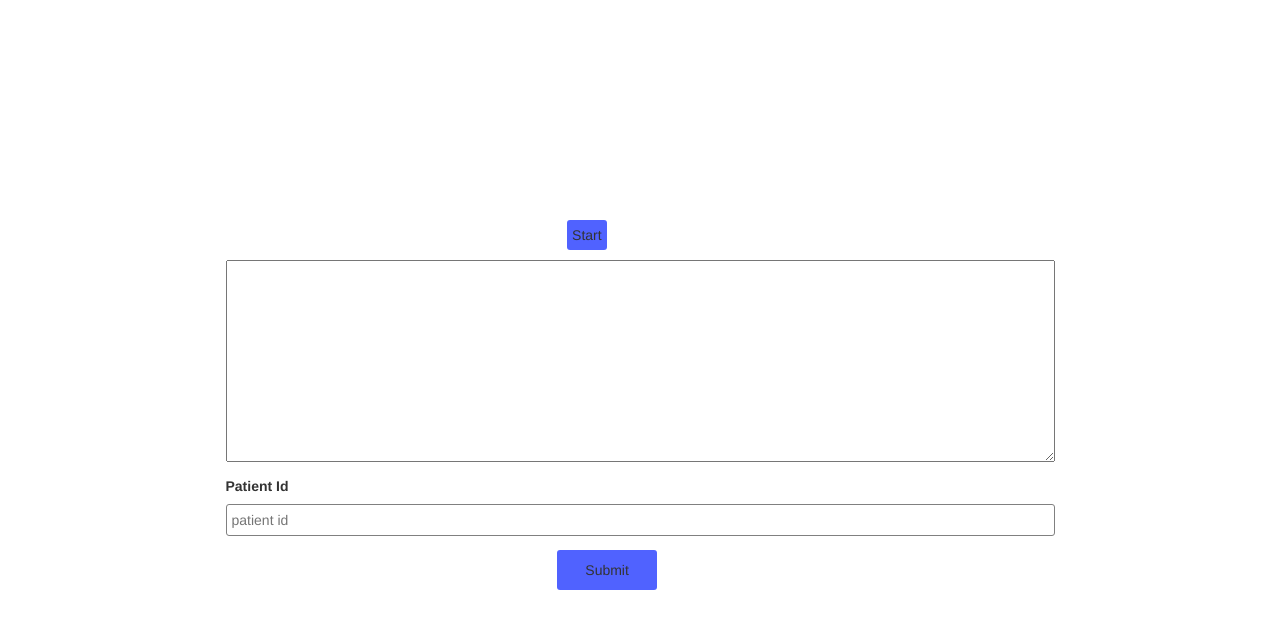
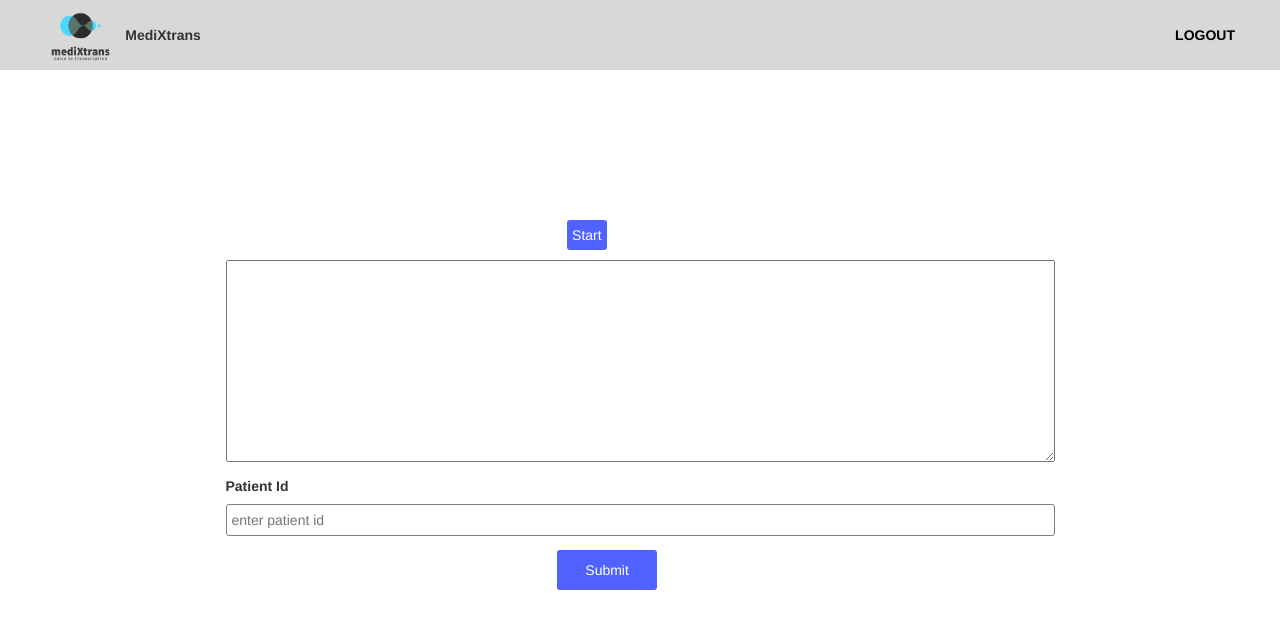
Before and after one commit to LuckYYadav15/MediXtranS, a React (Create React App) app: page /speech in a window 1280 px wide. Shown: the top 628 px of the page. Built offline with nearby package versions, Linux system fonts and the light colour scheme.

Commit message:
transcription page css updated

```diff
--- a/src/components/Navbar/Navbar.jsx
+++ b/src/components/Navbar/Navbar.jsx
@@ -1,6 +1,25 @@
 import "./Navbar.css";
+import { useState, useEffect } from "react";
 import { Link, useNavigate } from "react-router-dom";
 function BasicExample() {
+  const [isLoggedIn, setIsLoggedIn] = useState(false);
+
+  useEffect(() => {
+    // You can put your login check code here to update the isLoggedIn state
+    // For example, you can check if the user has an authentication token in localStorage
+    const authToken = localStorage.getItem("authToken");
+    setIsLoggedIn(authToken !== true);
+  }, []);
+
+  function handleLogout() {
+    // You can put your logout code here to clear the authentication token and update the isLoggedIn state
+    localStorage.removeItem("authToken");
+    navigate("/login");
+    setIsLoggedIn(false);
+  }
+  const handleLogoClick = () => {
+    navigate("/landing");
+  };
   const navigate = useNavigate();
   const routeLogin = () => {
     navigate("/login");
@@ -17,25 +36,32 @@ function BasicExample() {
             height: "400%",
             marginLeft: "-5px",
             marginTop: "-25px",
+            cursor: "pointer",
           }}
           src={process.env.PUBLIC_URL + "/mediXlogo.png"}
           alt="My Image"
         />
       </div>
-      <div style={{ marginLeft: "-40px" }}>MediXtrans</div>
+      <div onClick={handleLogoClick} style={{ marginLeft: "-40px" , cursor: "pointer"}}>
+        MediXtrans
+      </div>
 
       <div class="navbar-items">
+        {isLoggedIn ? (
+          <button
+            onClick={handleLogout}
+            style={{ cursor: "pointer", color: "black" }}
+          >
+            LOGOUT
+          </button>
+        ) : (
+          <>
             <button
               onClick={routeLogin}
-          style={{
-            marginLeft: "10px",
-            cursor: "pointer",
-            color: "black",
-          }}
+              style={{ marginLeft: "10px", cursor: "pointer", color: "black" }}
             >
               LOGIN
             </button>
-
             <button
               onClick={routeSignup}
               style={{
@@ -47,6 +73,8 @@ function BasicExample() {
             >
               SIGN UP
             </button>
+          </>
+        )}
       </div>
     </nav>
   );
--- a/src/pages/Transcription.jsx
+++ b/src/pages/Transcription.jsx
@@ -2,6 +2,7 @@ import React, { useState } from "react";
 import axios from "axios";
 import query from "./queryTrans"; // assuming the file containing the function is named query.js
 import LoadingPage from "../components/Loading/loading";
+import NavBar from "../components/Navbar/Navbar";
 
 function MyComponent() {
   const [inputs, setInput] = useState("");
@@ -50,12 +51,12 @@ function MyComponent() {
   const getEntityColor = (entity_group) => {
     switch (entity_group) {
       case "Detailed_description":
-        return "red";
-      case "age":
-        return "yellow";
-      case "history":
-        return "blue";
-      case "nonbiological_location":
+        return "#EC4899";
+      case "Age":
+        return "#8B5CF6";
+      case "History":
+        return "orange";
+      case "Nonbiological_location":
         return "violet";
 
       case "Disease_disorder":
@@ -65,7 +66,7 @@ function MyComponent() {
         return "orange";
 
       case "Lab_value":
-        return "brown";
+        return "#0EA5E9";
 
       case "Distance":
         return "gray";
@@ -74,7 +75,7 @@ function MyComponent() {
         return "aqua";
 
       case "Sign_symptom":
-        return "Brown";
+        return "#6366F1";
 
       case "Biological_structure":
         return "lime";
@@ -82,8 +83,13 @@ function MyComponent() {
       case "Frequency":
         return "Maroon";
 
+      case "Sex":
+        return "green";
+
+      case "Therapeutic_procedure":
+        return "olive";
       default:
-        return "black";
+        return "yellow";
     }
   };
 
@@ -91,15 +97,15 @@ function MyComponent() {
     const highlightedText = [];
     let lastIndex = 0;
     console.log(result.length);
-    console.log(inputs)
+    console.log(inputs);
     for (let i = 0; i < result.length; i++) {
       const { start, end, score, entity_group } = result[i];
       console.log(result[i]);
       const color = getEntityColor(entity_group);
       const textChunk = inputs.substring(lastIndex, start);
-      console.log(textChunk)
+      console.log(textChunk);
       const entityChunk = inputs.substring(start, end);
-      console.log(entityChunk)
+      console.log(entityChunk);
       if (textChunk) {
         highlightedText.push(<span key={lastIndex}>{textChunk}</span>);
       }
@@ -134,80 +140,22 @@ function MyComponent() {
     );
   });
 
-  // const outputList = output.map((result, index) => (
-  //   <div key={index}>
-  //     <p>
-  //       {result.map(({ word, score, entity_group }) => {
-  //         let color = "black";
-  //         switch (entity_group) {
-  //           case "Detailed_description":
-  //             color = "red";
-  //             break;
-  //           case "age":
-  //             color = "yellow";
-  //             break;
-  //           case "history":
-  //             color = "blue";
-  //             break;
-  //           case "nonbiological_location":
-  //             color = "violet";
-  //             break;
-  //           case "Disease_disorder":
-  //             color = "green";
-  //             break;
-  //           case "Diagnostic_procedure":
-  //             color = "orange";
-  //             break;
-  //           case "Lab_value":
-  //             color = "brown";
-  //             break;
-  //           case "Distance":
-  //             color = "gray";
-  //             break;
-  //           case "Clinical_event":
-  //             color = "aqua";
-  //             break;
-  //           case "Sign_symptom":
-  //             color = "Brown";
-  //             break;
-  //           case "Biological_structure":
-  //             color = "lime";
-  //             break;
-  //           case "Frequency":
-  //             color = "Maroon";
-  //             break;
-  //           default:
-  //             color = "black";
-  //         }
-  //         return (
-  //           <span
-  //             key={word}
-  //             style={{
-  //               color: score >= 0.5 ? color : color,
-  //               fontSize: score >= 0.5 && entity_group ? "80%" : "100%",
-  //             }}
-  //           >
-  //             {word} {score >= 0.5 && entity_group ? `(${entity_group})` : null}
-  //           </span>
-  //         );
-  //       })}
-  //     </p>
-  //   </div>
-  // ));
-
   if (loading) {
     // show loading animation if loading state is true
     return <LoadingPage />;
   }
   return (
-    <div style={{ display: "flex" }}>
+    <div style={{ display: "flex", marginLeft: "20px" }}>
+      <NavBar />
       <div style={{ width: "50%", marginRight: "20px" }}>
+        <div style={{ color: "white" }}>
           <button
             style={{ marginBottom: "50px", alignItems: "center" }}
             onClick={handleFindOne}
           >
             Get Data
           </button>
+        </div>
         <form onSubmit={handleSubmit}>
           <textarea
             style={{ alignItems: "center" }}
@@ -217,12 +165,21 @@ function MyComponent() {
             value={inputs}
             onChange={(e) => setInput(e.target.value)}
           />
+          <div style={{ color: "white" }}>
             <button style={{ alignItems: "center" }} type="submit">
               Compute
             </button>
+          </div>
         </form>
       </div>
-      <div style={{ width: "50%" }}>
+      <div
+        style={{
+          width: "50%",
+          marginRight: "30px",
+          fontSize: "300px",
+          textAlign: "justify",
+        }}
+      >
         {outputList}
       </div>
     </div>
--- a/src/pages/speechTotext.jsx
+++ b/src/pages/speechTotext.jsx
@@ -1,6 +1,7 @@
 import React, { useState, useEffect } from "react";
 import { Navigate } from "react-router-dom";
 import LoadingPage from "../components/Loading/loading";
+import NavBar from "../components/Navbar/Navbar";
 
 const SpeechToText = () => {
   const [isRecording, setIsRecording] = useState(false);
@@ -75,7 +76,15 @@ const SpeechToText = () => {
 
   return (
     <div>
-      <div style={{ padding: "10px 10px", marginLeft: "40%", width: "60px" }}>
+      <NavBar />
+      <div
+        style={{
+          padding: "10px 10px",
+          marginLeft: "40%",
+          width: "60px",
+          color: "white",
+        }}
+      >
         <button onClick={isRecording ? handleStop : handleStart}>
           {isRecording ? "Stop" : "Start"}
         </button>
@@ -91,14 +100,19 @@ const SpeechToText = () => {
           <label htmlFor="patientId">Patient Id</label>
           <input
             type="text"
-            placeholder="patient id"
+            placeholder="enter patient id"
             name="patientId"
             value={patientId}
             onChange={(e) => setPatientId(e.target.value)}
           />
         </div>
         <button
-          style={{ padding: "10px 10px", width: "100px", marginLeft: "40%" }}
+          style={{
+            padding: "10px 10px",
+            width: "100px",
+            marginLeft: "40%",
+            color: "white",
+          }}
           type="submit"
         >
           Submit
--- a/src/pages/uploadFile.jsx
+++ b/src/pages/uploadFile.jsx
@@ -2,6 +2,7 @@ import React, { useState, useEffect } from "react";
 import ChooseFile from "../components/Choose file/ChooseFile";
 import { Navigate } from "react-router-dom";
 import LoadingPage from "../components/Loading/loading";
+import NavBar from "../components/Navbar/Navbar";
 
 const UploadFile = () => {
   const [text, setText] = useState("");
@@ -74,33 +75,39 @@ const UploadFile = () => {
 
   return (
     <div style={{ gridRow: "auto" }}>
+      <NavBar />
       <div
-        style={{ marginBottom: "180px", marginRight: "550px" }}
+        style={{ marginBottom: "0px", marginLeft: "0px" }}
         className="button_2"
       >
+        <div style={{ padding: "20px", marginTop: "30px" }}>
           <ChooseFile />
+        </div>
+        <div style={{ padding: "20px" }}>
           <button
-          style={{ width: "100px", height: "50px" }}
+            style={{ width: "150px", height: "50px" }}
             onClick={uploadEventHandler}
             className="button"
             type="submit"
             name="dictateAudio"
           >
-          Submit
+            Generate Text
           </button>
+        </div>
       </div>
       <form onSubmit={handleSubmit}>
         <textarea
           value={resultData}
           rows={10}
           cols={100}
+          placeholder="audio file will be converted to text here"
           onChange={(e) => setResultData(e.target.value)}
         />
         <div>
           <label htmlFor="patientId">Patient Id</label>
           <input
             type="text"
-            placeholder="patient id"
+            placeholder="enter patient id"
             name="patientId"
             value={patientId}
             onChange={(e) => setPatientId(e.target.value)}
```
Also changed, not shown: src/components/Choose file/ChooseFile.jsx (+11 -3 lines). Lines whose indentation alone changed are shown as unchanged.
